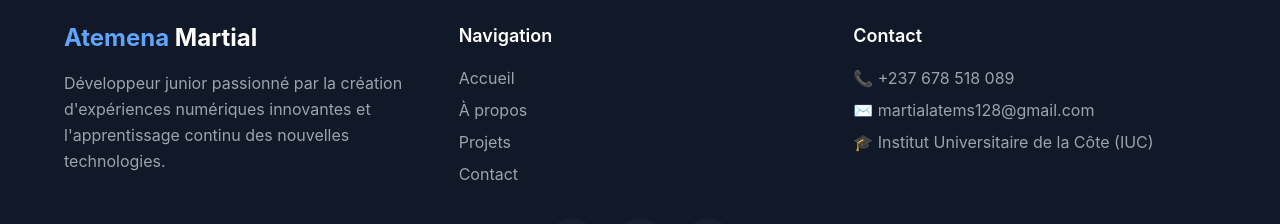
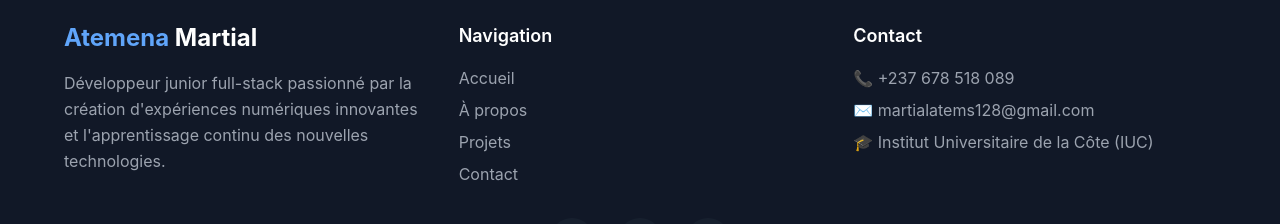
Before and after one commit to Martial-Atems/Deploy-portfolio-pro, a React (Vite) app: page / in a window 1280 px wide. Shown: the part 4249-4473 px from the top of the page. Built offline with nearby package versions, Linux system fonts and the light colour scheme.

Commit message:
3th commit

```diff
--- a/src/components/Footer.tsx
+++ b/src/components/Footer.tsx
@@ -37,7 +37,7 @@ const Footer = () => {
                 <span className="text-blue-400">Atemena</span> Martial
               </h3>
               <p className="text-gray-400 leading-relaxed">
-                Développeur junior passionné par la création d'expériences numériques innovantes
+                Développeur junior full-stack passionné par la création d'expériences numériques innovantes
                 et l'apprentissage continu des nouvelles technologies.
               </p>
             </div>
```
